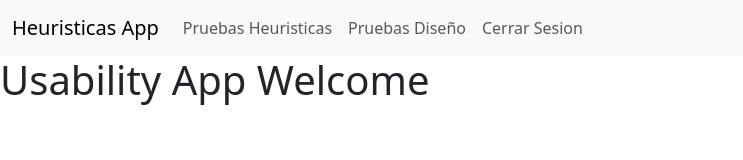
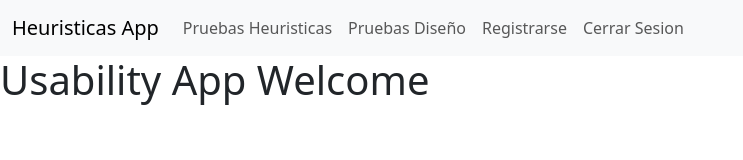
Before and after one commit to alejandra231808/usability-front, a Vue app: page / in a window 1280 px wide. Shown: the top 160 px of the page, without its empty margins (0-743 px from the left). Built offline with nearby package versions, Linux system fonts and the light colour scheme.

Commit message:
se hicieron cambios en el navbar

```diff
--- a/src/components/NavbarComponent.vue
+++ b/src/components/NavbarComponent.vue
@@ -18,6 +18,9 @@
                     </li>
                     <li class="nav-item">
                         <RouterLink class="nav-link" to="/pruebadiseno">Pruebas Diseño</RouterLink>
+                    </li>
+                    <li class="nav-item">
+                        <RouterLink class="nav-link" to="/register">Registrarse</RouterLink>
                     </li>
                     <li class="nav-item mx-auto" v-if="condition">
                         <a class="nav-link" v-on:click="handleLogout">Cerrar Sesion </a>
```
